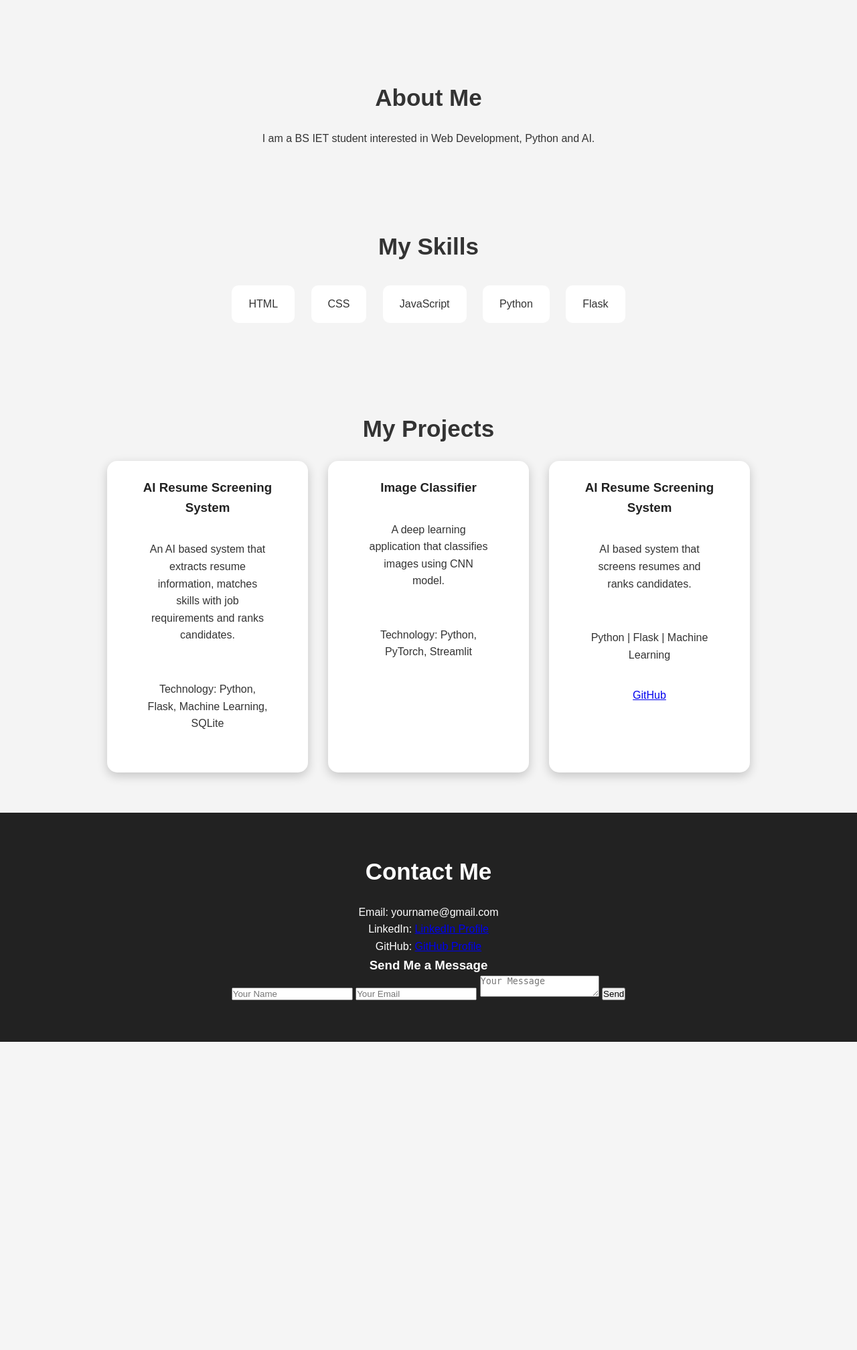
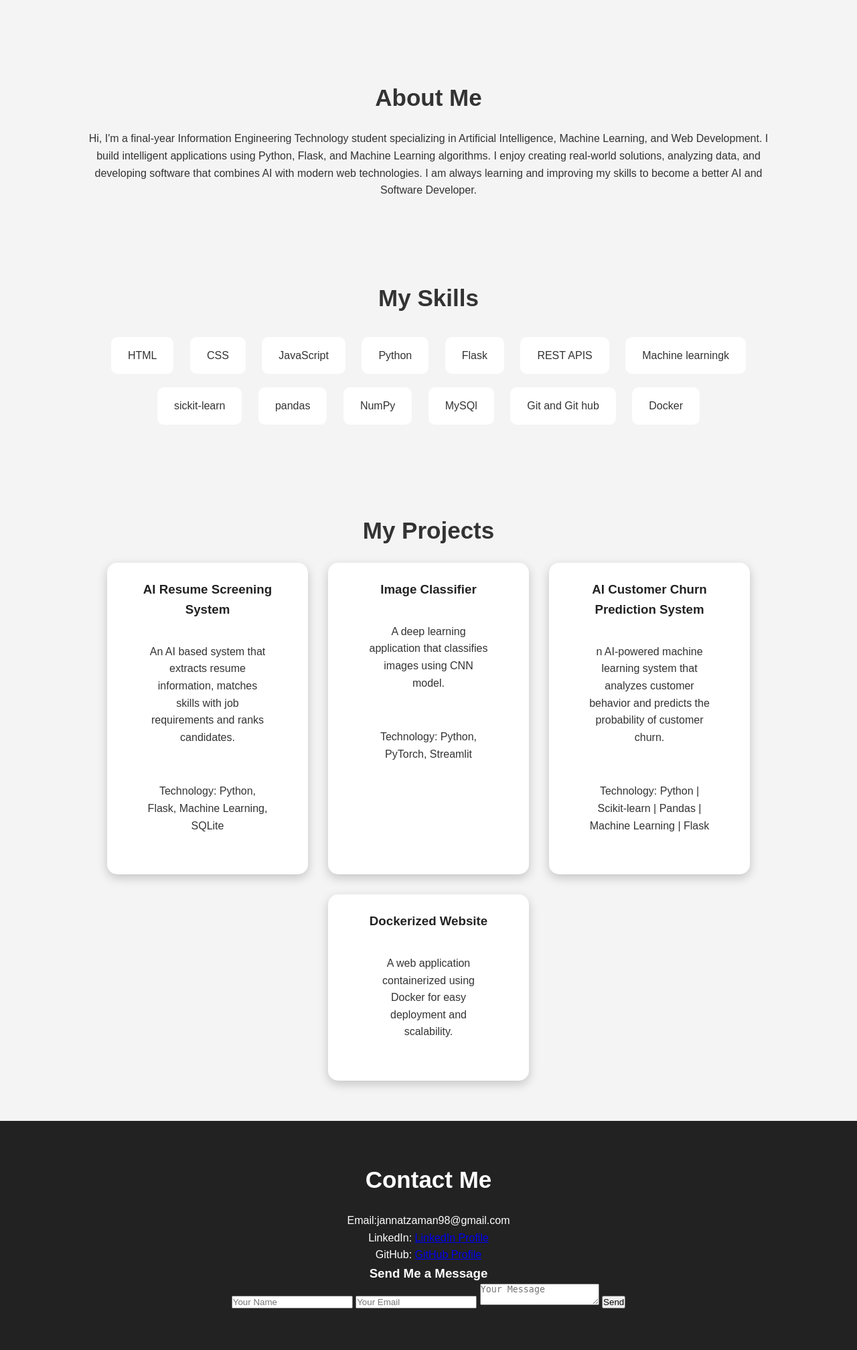
Before and after one commit to jannatzaman/MyPortfolio-, a Flask app: page / in a window 1280 px wide. Shown: the part 248-2263 px from the top of the page at 67% size. Before the commit the page ends 1803 px from the top, so only its background shows below. Run offline with Flask 3, Linux system fonts and the light colour scheme.

Commit message:
Updated portfolio

```diff
--- a/templates/index.html
+++ b/templates/index.html
@@ -75,7 +75,9 @@ About Me
 </h2>
 
 <p>
-I am a BS IET student interested in Web Development, Python and AI.
+Hi, I'm a final-year Information Engineering Technology student specializing in Artificial Intelligence, Machine Learning, and Web Development. I build intelligent applications using Python, Flask, and Machine Learning algorithms.
+
+I enjoy creating real-world solutions, analyzing data, and developing software that combines AI with modern web technologies. I am always learning and improving my skills to become a better AI and Software Developer.
 </p>
 
 </section>
@@ -95,6 +97,15 @@ My Skills
 <li>JavaScript</li>
 <li>Python</li>
 <li>Flask</li>
+<li>REST APIS</li>
+<li>Machine learningk</li>
+<li>sickit-learn</li>
+<li>pandas</li>
+<li>NumPy</li>
+<li>MySQl</li>
+<li>Git and Git hub</li>
+<li>Docker</li>
+
 
 </ul>
 
@@ -149,22 +160,29 @@ Python, PyTorch, Streamlit
 <div class="project-card">
 
 <h3>
-AI Resume Screening System
+AI Customer Churn Prediction System
 </h3>
 
 <p>
-AI based system that screens resumes and ranks candidates.
+n AI-powered machine learning system that analyzes customer behavior and predicts the probability of customer churn.</p>
+
+<p>Technology:
+    Python | Scikit-learn | Pandas | Machine Learning | Flask
 </p>
 
+
+
+</div>
+<div class="project-card">
+
+<h3>
+Dockerized  Website
+</h3>
+
 <p>
-Python | Flask | Machine Learning
+A  web application containerized using Docker for easy deployment and scalability.
 </p>
 
-<a href="#">
-GitHub
-</a>
-
-</div>
 
 
 </div>
@@ -179,13 +197,13 @@ GitHub
 
 
 <p>
-Email: yourname@gmail.com
+Email:jannatzaman98@gmail.com
 </p>
 
 
 <p>
 LinkedIn:
-<a href="YOUR_LINKEDIN_LINK">
+<a href="linkedin.com/in/jannat-zaman90441a340 ">
 LinkedIn Profile
 </a>
 </p>
@@ -193,7 +211,7 @@ LinkedIn Profile
 
 <p>
 GitHub:
-<a href="YOUR_GITHUB_LINK">
+<a href="https://github.com/jannatzaman">
 GitHub Profile
 </a>
 </p>
```
